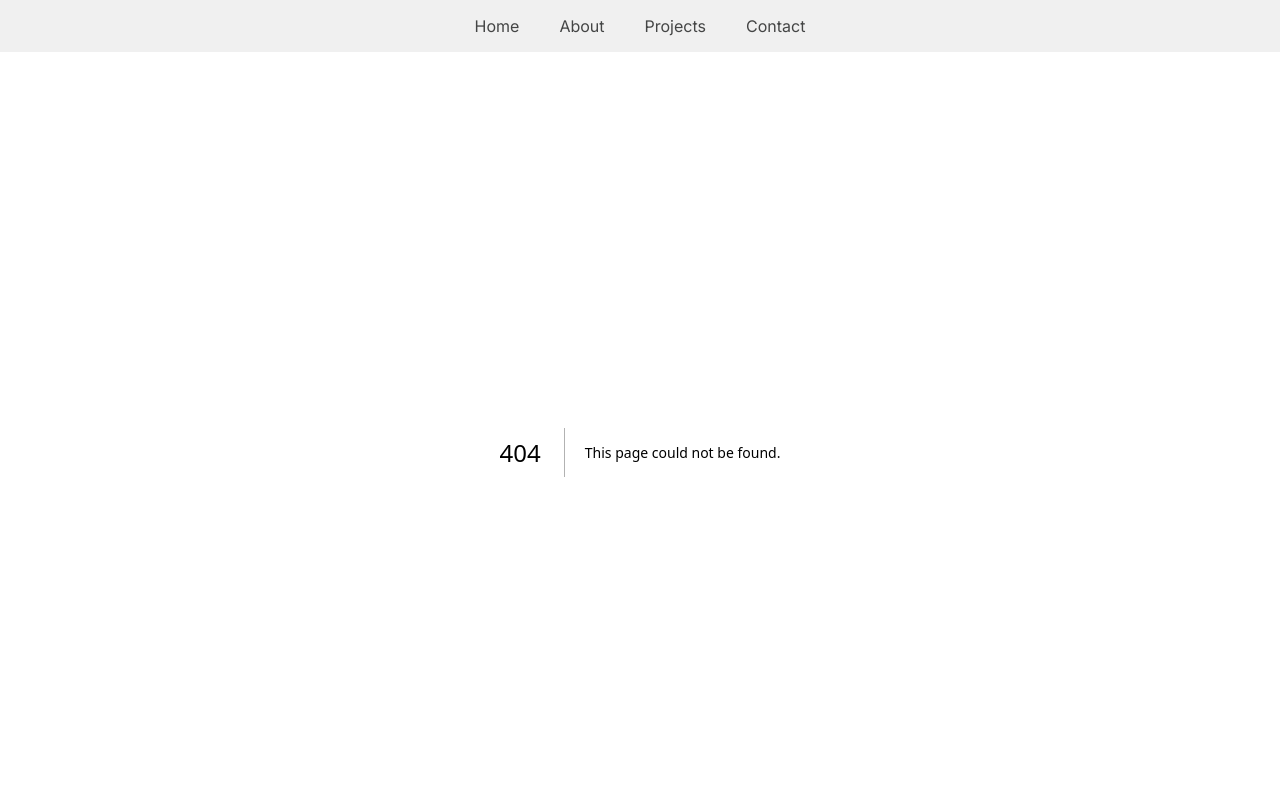
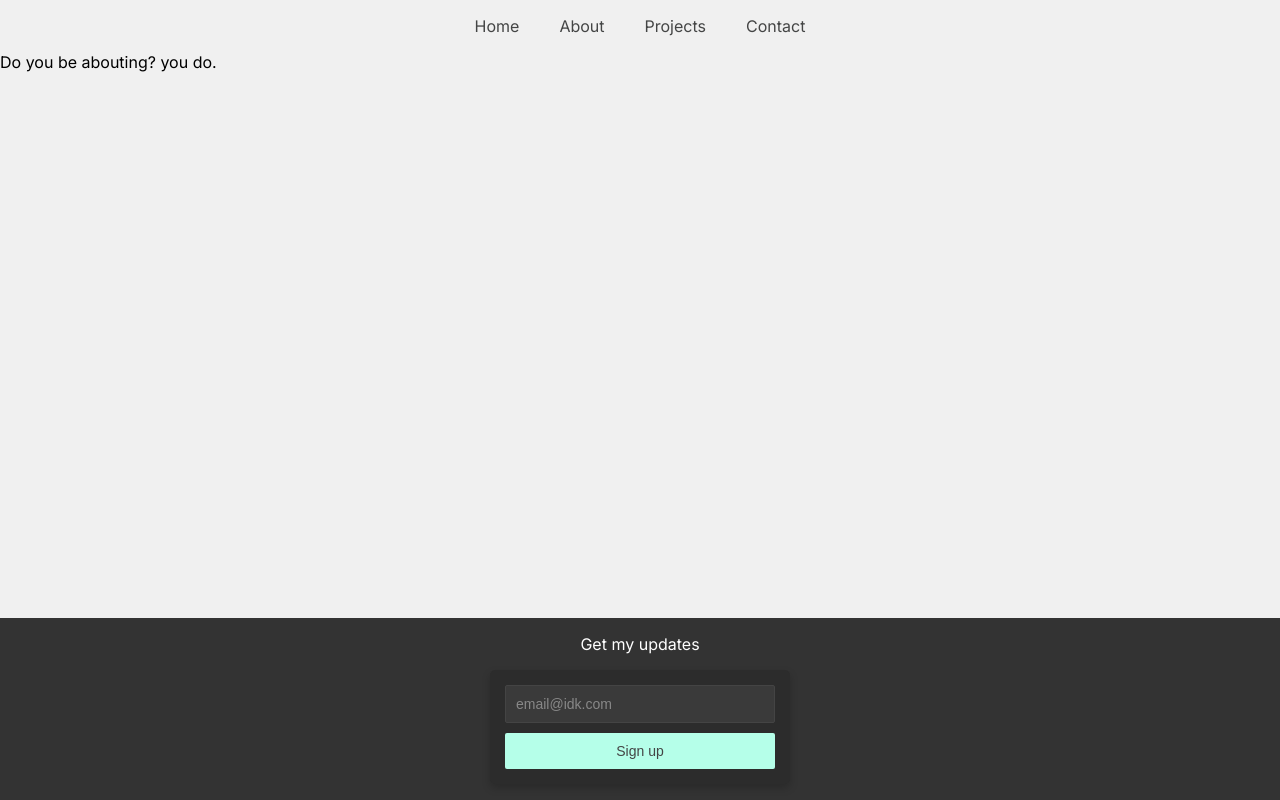
Before and after one commit to gerelltroche/web-gerelltroche, a Next.js app: page /about in a window 1280 px wide. Before the commit this address had no page. Shown: the top 800 px of the page. Built offline with nearby package versions, Linux system fonts and the light colour scheme.

Commit message:
adding pages

```diff
--- /dev/null
+++ b/src/app/about/page.tsx
@@ -0,0 +1,5 @@
+import styles from "./page.module.css";
+
+export default function Contact() {
+	return <>Do you be abouting? you do.</>;
+}
--- /dev/null
+++ b/src/app/projects/page.tsx
@@ -0,0 +1,5 @@
+import styles from "./page.module.css";
+
+export default function Contact() {
+	return <>Do you be projecting? you do.</>;
+}
```
